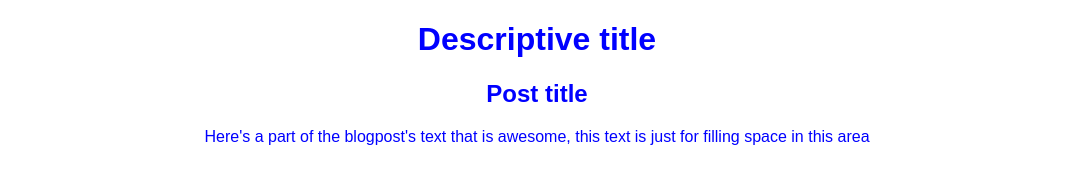
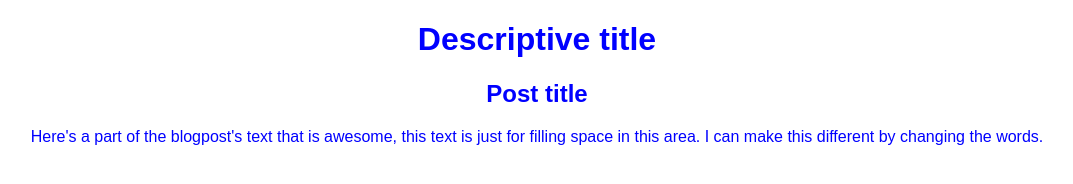
Before and after one commit to Ramdhei-codes/cursoGit-GithubPlatzi, a plain HTML site: page src/index.html in a window 1280 px wide. Shown: the whole page, without its empty margins (103-1176 px from the left). Drawn offline with Linux system fonts and the light colour scheme.

Commit message:
Added some content to the post

```diff
--- a/src/index.html
+++ b/src/index.html
@@ -15,7 +15,8 @@
         <h2>Post title</h2>
         <p>Here's a part of the blogpost's text that
             is awesome, this text is just for filling
-            space in this area
+            space in this area. I can make this different by
+            changing the words.
         </p>
     </div>
 </body>
```
